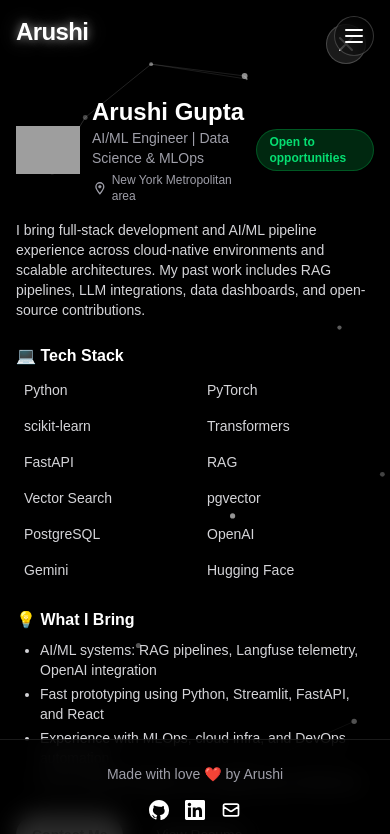
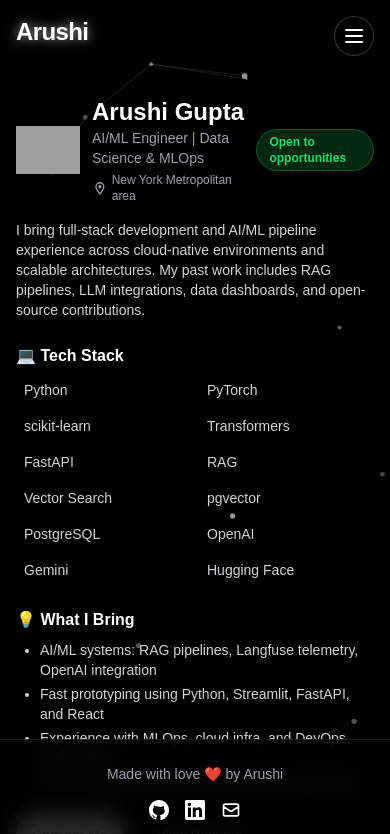
Before and after one commit to ArushiG11/Portfolio, a Next.js app: page /why-hire-me in a window 390 px wide. Shown: the top 834 px of the page. Built offline with nearby package versions, Linux system fonts and the light colour scheme; grey boxes are pictures that could not be loaded.

Commit message:
Update page.tsx

```diff
--- a/src/app/why-hire-me/page.tsx
+++ b/src/app/why-hire-me/page.tsx
@@ -1,4 +1,3 @@
-// src/app/why-hire-me/page.tsx
 "use client";
 
 import { useState } from 'react';
@@ -65,11 +64,11 @@
 
   return (
     <PortfolioLayout>
-      <div className="relative z-10 min-h-screen px-4 py-12 pt-24">
+      <div className="relative z-10 min-h-screen px-4 py-12 pt-24 pb-32">
         {/* Close button in top right */}
         <Link
           href="/"
-          className="fixed top-6 right-6 z-50 w-10 h-10 flex items-center justify-center bg-white/10 hover:bg-white/20 rounded-full border border-white/20 transition hover:scale-110"
+          className="hidden md:flex fixed top-6 right-6 z-50 w-10 h-10 items-center justify-center bg-white/10 hover:bg-white/20 rounded-full border border-white/20 transition hover:scale-110"
         >
           <svg className="w-6 h-6 text-white" fill="none" stroke="currentColor" viewBox="0 0 24 24">
             <path strokeLinecap="round" strokeLinejoin="round" strokeWidth={2} d="M6 18L18 6M6 6l12 12" />
```
